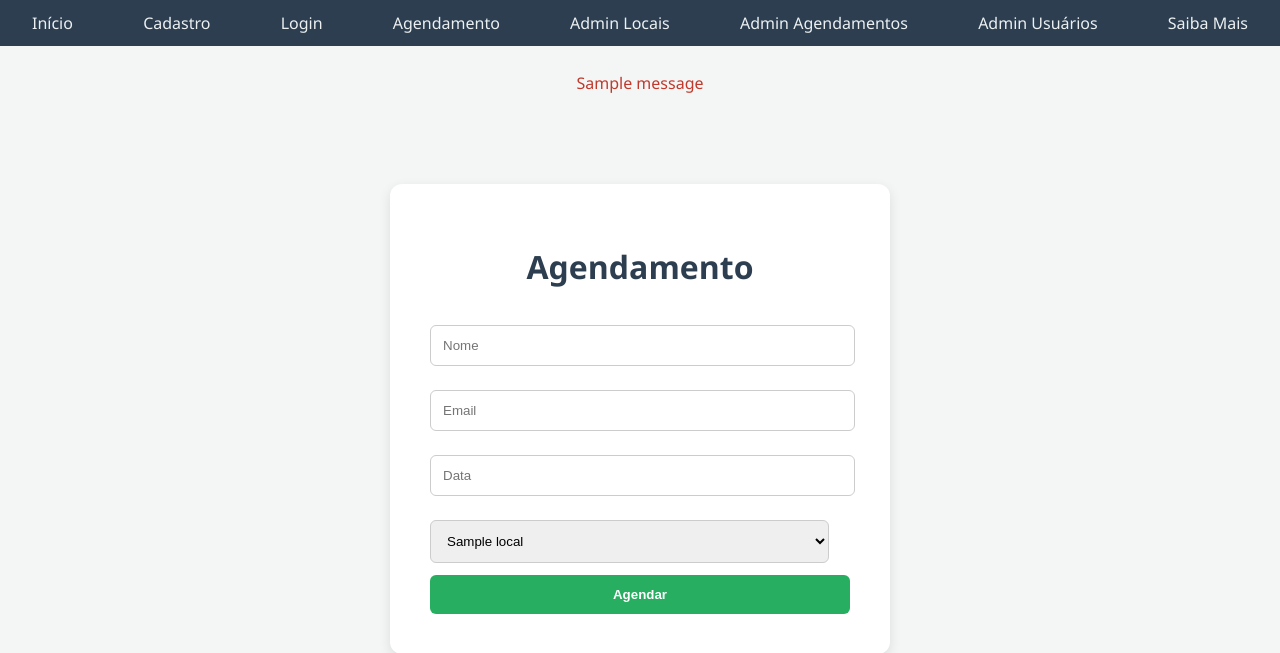
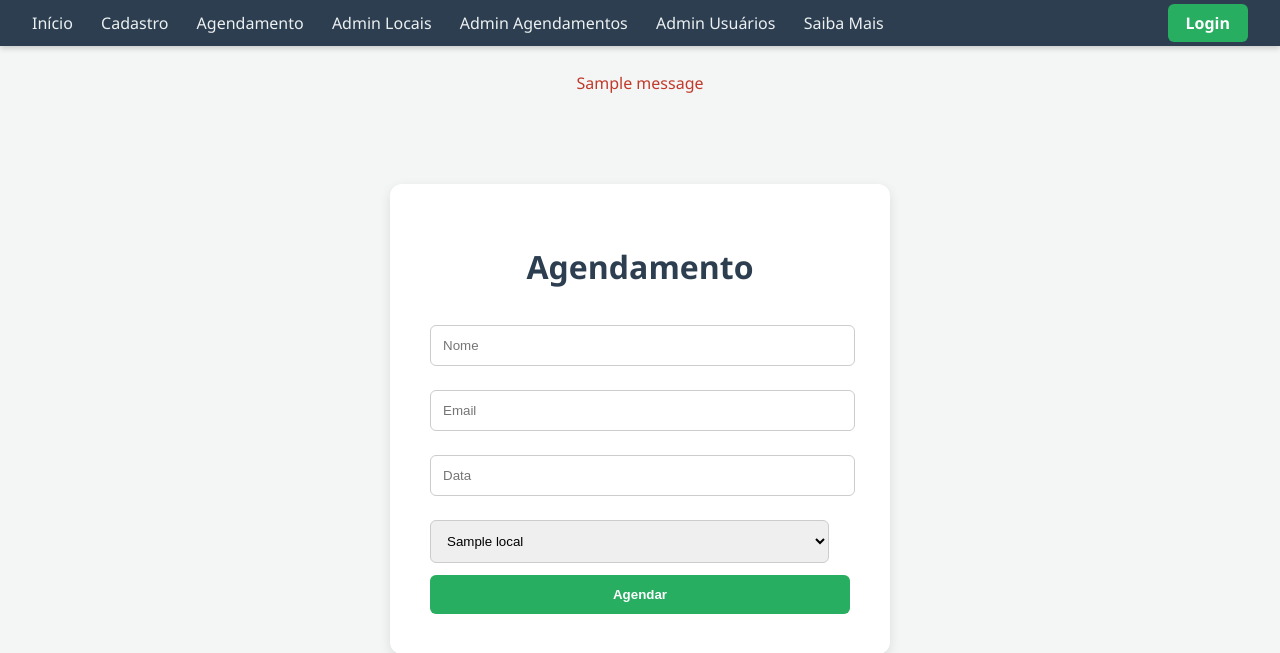
Before and after one commit to livia0506207os-netizen/EcoDescarte, a Flask app: page /agendamento in a window 1280 px wide. Shown: the top 653 px of the page. Run offline with Flask 3, Linux system fonts and the light colour scheme; tables that the repository leaves empty hold one stand-in row (values such as "Sample post"); one stand-in notice (Sample message) is shown.

Commit message:
Adiciona base com barra de navegação moderna

```diff
--- a/static/style.css
+++ b/static/style.css
@@ -5,12 +5,14 @@ body {
     color: #333;
 }
 
+/* Barra de navegação */
 nav {
     background-color: #2c3e50;
     padding: 12px 20px;
     display: flex;
     justify-content: space-between;
     align-items: center;
+    box-shadow: 0 2px 6px rgba(0,0,0,0.2);
 }
 
 nav a {
@@ -18,12 +20,28 @@ nav a {
     margin: 0 12px;
     text-decoration: none;
     font-weight: 500;
+    transition: color 0.3s;
 }
 
 nav a:hover {
     color: #27ae60;
 }
 
+/* Botão de login destacado */
+.login-btn {
+    background-color: #27ae60;
+    color: white;
+    padding: 8px 18px;
+    border-radius: 6px;
+    font-weight: bold;
+    transition: background 0.3s;
+}
+
+.login-btn:hover {
+    background-color: #219150;
+}
+
+/* Mensagens */
 .mensagens {
     list-style: none;
     padding: 10px;
--- a/templates/base.html
+++ b/templates/base.html
@@ -8,24 +8,30 @@
 </head>
 <body>
     <nav>
+        <div class="nav-left">
             <a href="{{ url_for('index') }}">Início</a>
             <a href="{{ url_for('cadastro') }}">Cadastro</a>
-        <a href="{{ url_for('login') }}">Login</a>
             <a href="{{ url_for('agendamento') }}">Agendamento</a>
             <a href="{{ url_for('admin_locais') }}">Admin Locais</a>
             <a href="{{ url_for('admin_agendamentos') }}">Admin Agendamentos</a>
             <a href="{{ url_for('admin_usuarios') }}">Admin Usuários</a>
             <a href="{{ url_for('saibamais') }}">Saiba Mais</a>
+        </div>
+        <div class="nav-right">
+            <a href="{{ url_for('login') }}" class="login-btn">Login</a>
+        </div>
     </nav>
-    {% with messages = get_flashed_messages(with_categories=true) %}
+
+    {% with messages = get_flashed_messages() %}
       {% if messages %}
         <ul class="mensagens">
-        {% for category, message in messages %}
+          {% for message in messages %}
             <li>{{ message }}</li>
           {% endfor %}
         </ul>
       {% endif %}
     {% endwith %}
+
     {% block content %}{% endblock %}
 </body>
 </html>
```
Lines whose indentation alone changed are shown as unchanged.
